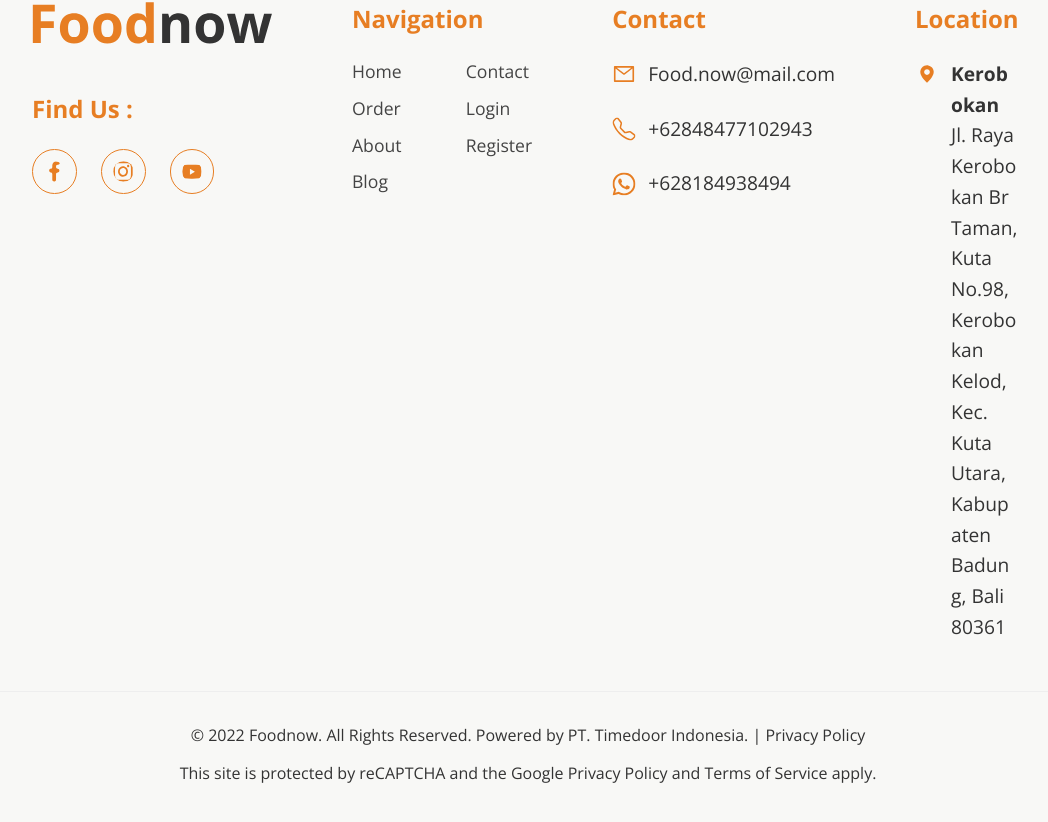
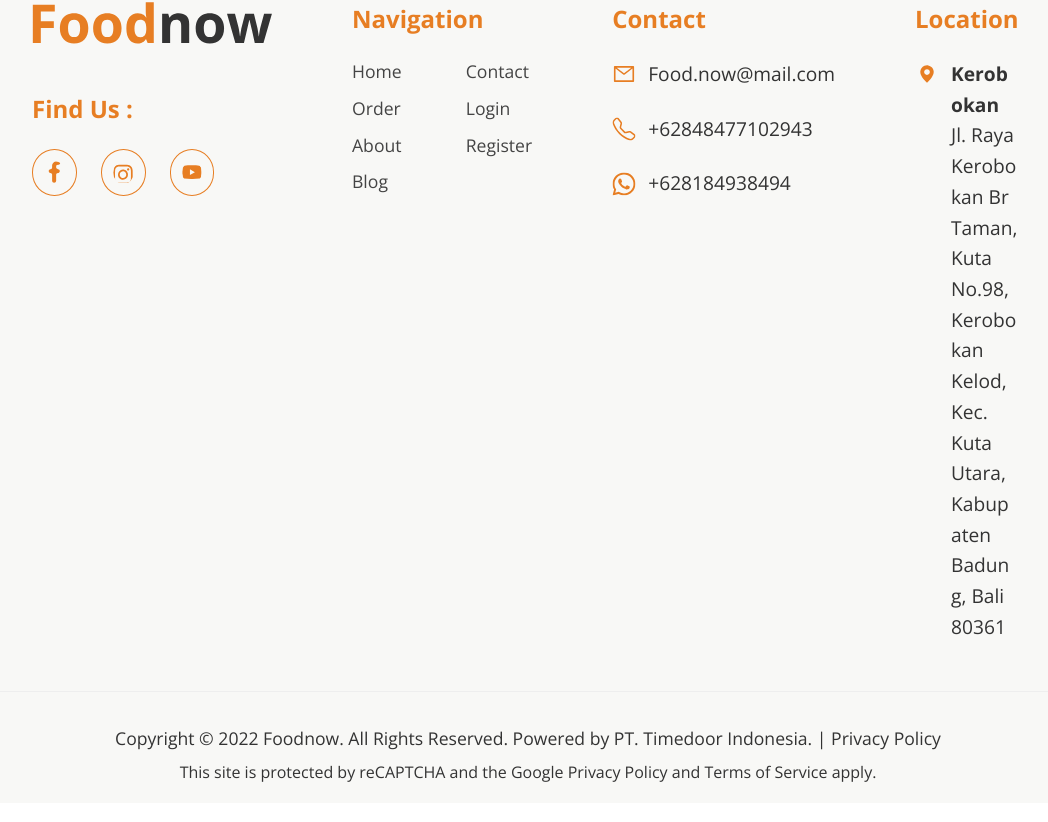
Before and after one commit to doddyst/Foodnow-Pizza, a Vue app: page / in a window 1280 px wide. Shown: the part 2470-3292 px from the top of the page, without its empty margins (112-1160 px from the left). Built offline with nearby package versions, Linux system fonts and the light colour scheme.

Commit message:
update design a bit

```diff
--- a/src/components/footer.vue
+++ b/src/components/footer.vue
@@ -61,9 +61,10 @@
 
     <div class="footer-bottom">
   <p class="footer-text">
-        © 2022 Foodnow. All Rights Reserved. Powered by PT. Timedoor Indonesia. | Privacy Policy
+   Copyright © 2022 Foodnow. All Rights Reserved. Powered by PT. Timedoor Indonesia. |
+    <a href="#" class="privacy-link">Privacy Policy</a>
   </p>
-      <p>
+  <p class="recaptcha-text">
     This site is protected by reCAPTCHA and the Google Privacy Policy and Terms of Service apply.
   </p>
 </div>
@@ -75,7 +76,7 @@
 <style scoped lang="scss">
 .footer {
   background-color: #F8F8F6;
-  padding: 4rem 2rem 3rem;
+  padding: 4rem 2rem 0.6rem;
   border-top: 1px solid #eee;
   font-family: 'Open Sans', sans-serif;
   color: #333;
@@ -138,7 +139,7 @@
 
       img {
         width: 2.8rem;
-        height: 2.8rem;
+        height: 2.9rem;
         border: 1px solid #e77e23;
         border-radius: 50%;
         padding: 0.7rem;
@@ -182,7 +183,6 @@
       &:hover,
       &.active {
         color: #e77e23;
-        font-weight: 600;
       }
 
       @media (max-width: 768px) {
@@ -223,10 +223,32 @@
   margin-top: 3rem;
   padding-top: 2rem;
   text-align: center;
+
+  max-width: 1280px; // align with the rest of the layout
+  margin-left: auto;
+  margin-right: auto;
+
+  font-family: 'Open Sans', sans-serif;
+  font-size: 1.1rem;
+  line-height: 1.6;
+
+  .footer-text{
+    margin-bottom: 0.5rem;
+  }
+  .recaptcha-text{
+    margin-bottom: 0.5rem;
     font-size: 1rem;
+  }
 
-    .footer-text {
-      margin-bottom: 1rem;
+  .privacy-link {
+    color: inherit;
+    text-decoration: none;
+    transition: color 0.3s;
+
+    &:hover {
+      color: #e77e23;
+      text-decoration: none;
+    }
   }
 }
 }
--- a/src/components/header.vue
+++ b/src/components/header.vue
@@ -116,6 +116,7 @@
 
       &:hover {
         background-color: #C16515;
+        color: white;
       }
     }
   }
--- a/src/components/order.vue
+++ b/src/components/order.vue
@@ -301,6 +301,10 @@
   gap: 1.5rem;
   margin-top: 1rem;
 }
+.size-options span {
+  color: grey;
+}
+
 .size-options input[type='radio'] {
   appearance: none;
   width: 1.25rem;
@@ -379,7 +383,7 @@
   border-color: #e77e23;
   color: #e77e23;
 }
-.topping-pill:hover span {
+.topping-pill:not(.disabled):hover span {
   border-color: #e77e23;
   color: #e77e23;
 }
```
Also changed, not shown: public/instagram.svg. Lines whose indentation alone changed are shown as unchanged.
